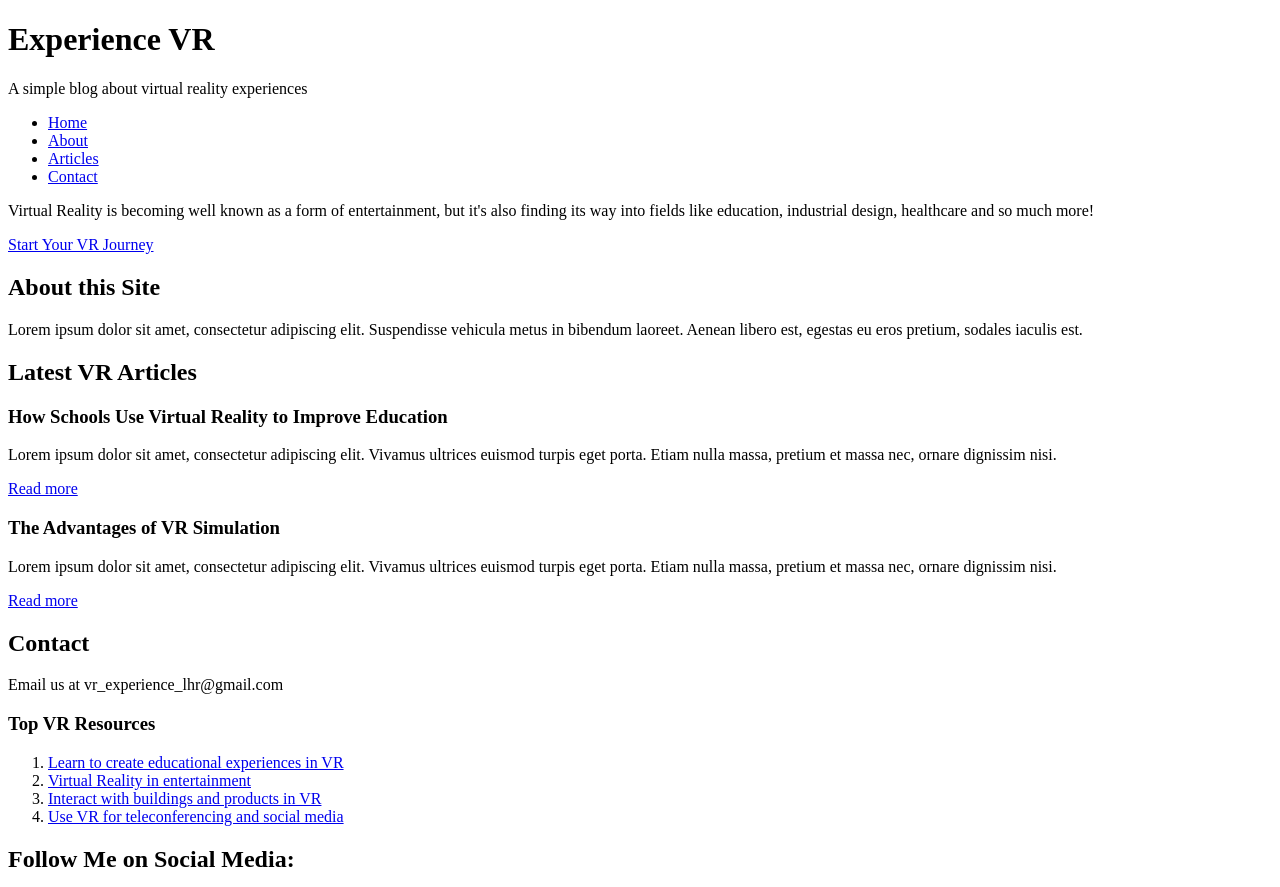
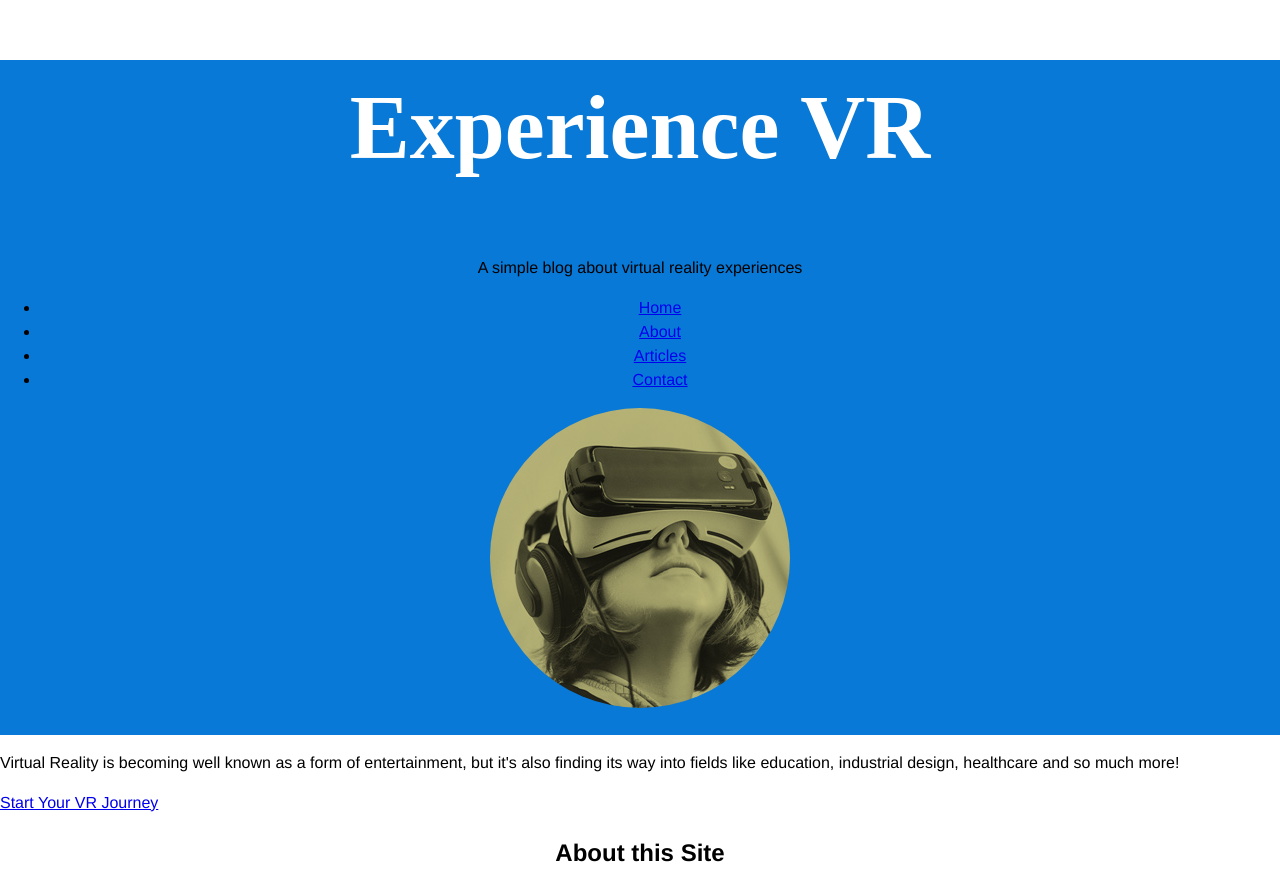
Before and after one commit to shariqali007/Virtual-Reality-Blog, a plain HTML site: page index.html in a window 1280 px wide. Shown: the top 887 px of the page. Drawn offline with Linux system fonts and the light colour scheme.

```diff
--- a/css/style.css
+++ b/css/style.css
@@ -0,0 +1,32 @@
+
+/* Base Styles ----------------- */
+
+body {
+  font: 1em/1.5 "Helvetica Neue", Helvetica, Arial, sans-serif;
+  color: black;
+  margin: 0;
+}
+
+h1 {
+  color: rgba(255, 255, 255, 1);
+  font-size: 5.625rem;
+  font-family: Roboto Slab;
+}
+
+img {
+  max-width: 100%;
+  margin-bottom: 20px;
+  border-radius: 50%;
+}
+
+
+
+
+/* Main Styles ---------------------- */
+.main-header {
+  background-color: rgb(8, 121, 214);
+}
+
+.primary-content, .secondary-content ,.main-header, .main-footer{
+  text-align: center;
+}
--- a/index.html
+++ b/index.html
@@ -2,11 +2,13 @@
 <html>
   <head>
     <title>Experience VR</title>
+    <link rel="stylesheet" href="css/style.css">
   </head>
 
   <body>
     <div>
-      <header>
+
+      <header class="main-header">
         <h1>Experience VR</h1>
         <p>A simple blog about virtual reality experiences</p>
 
@@ -18,6 +20,8 @@
             <li><a href="#">Contact</a></li>
           </ul>
         </nav>
+        <img src="img/featured.jpg" alt="">
+
       </header>
 
       <div>
@@ -25,7 +29,8 @@
         <a href="#" target="_blank">Start Your VR Journey</a>
       </div>
 
-      <main>
+      <main class="primary-content">
+
           <section>
             <h2>About this Site</h2>
             <p>Lorem ipsum dolor sit amet, consectetur adipiscing elit. Suspendisse vehicula metus in bibendum laoreet. Aenean libero est, egestas eu eros pretium, sodales iaculis est.</p>
@@ -51,9 +56,10 @@
             <h2>Contact</h2>
             <p>Email us at vr_experience_lhr@gmail.com</p>
           </section>
+
       </main>
 
-        <aside>
+        <aside class="secondary-content">
           <h3>Top VR Resources</h3>
           <ol>
             <li><a href="#">Learn to create educational experiences in VR</a></li>
@@ -75,7 +81,7 @@
           </blockquote>
         </aside>
 
-      <footer>
+      <footer class="main-footer">
         <p>&copy;2020 Experience VR, The Blog</p>
       </footer>
     </div>
```
Lines whose indentation alone changed are shown as unchanged.
